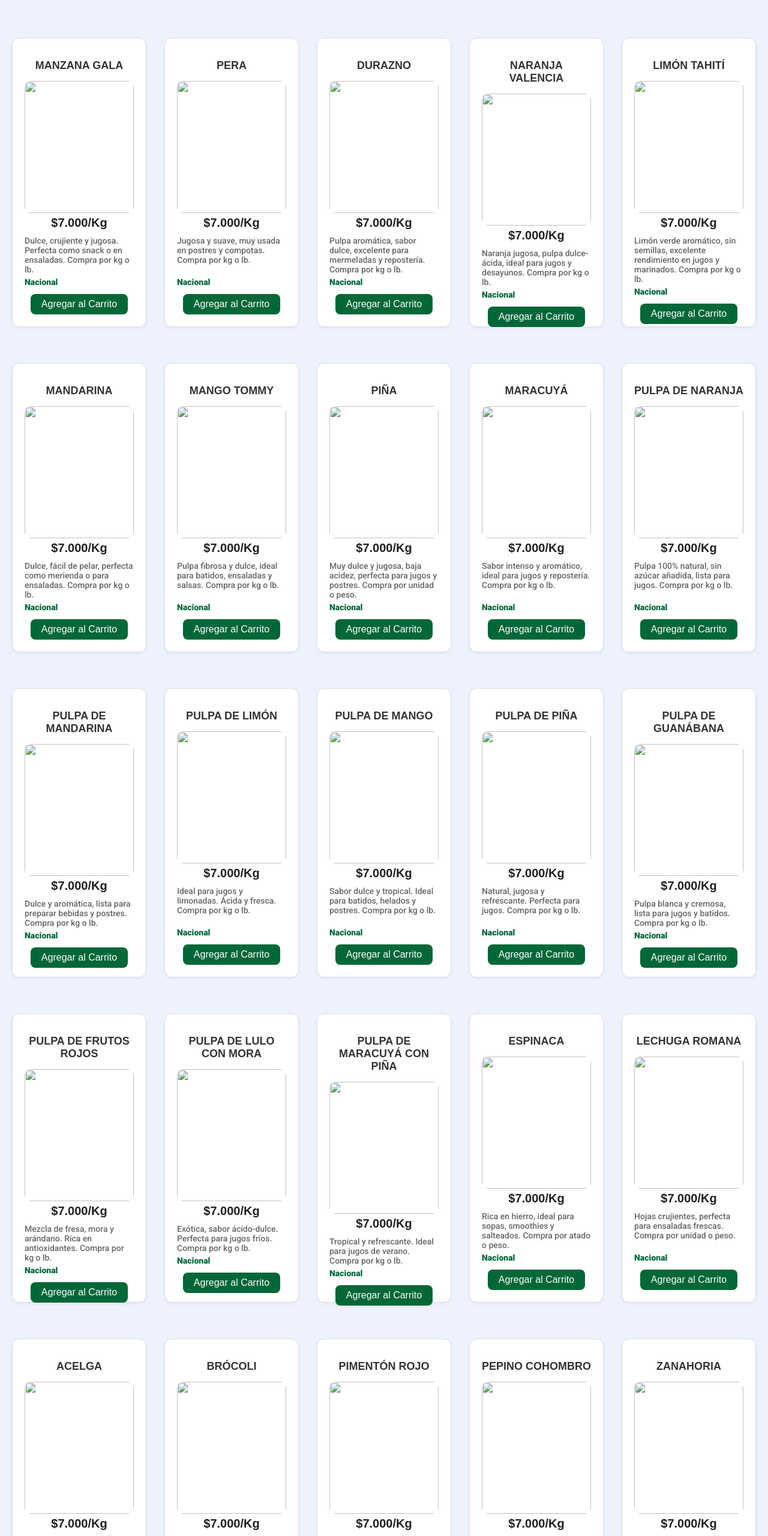
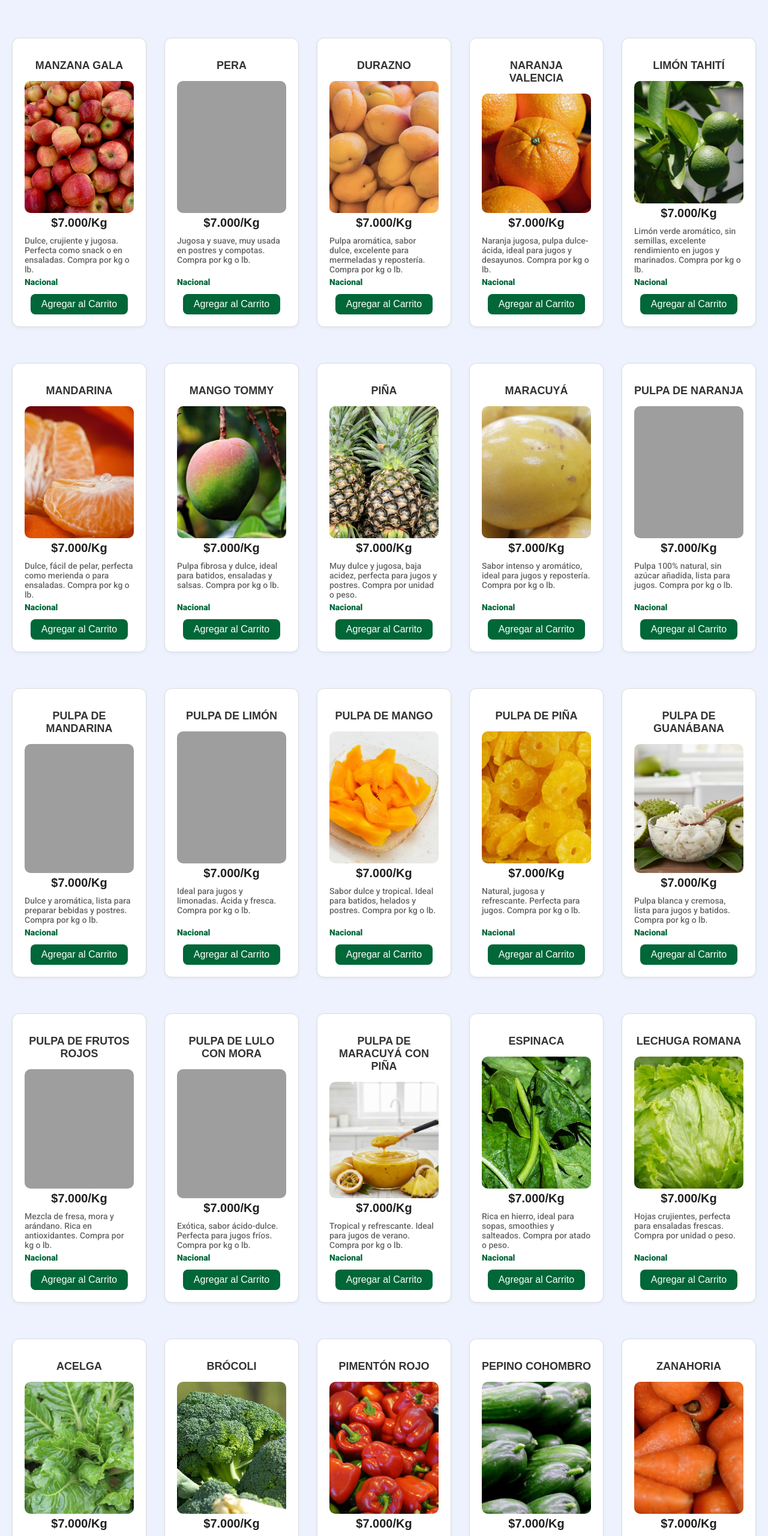
Before and after one commit to diarybynat01/Verdeli-APPM, a plain HTML site: page productos.html in a window 1280 px wide. Shown: the part 160-2720 px from the top of the page at 60% size. Drawn offline with Linux system fonts and the light colour scheme; the site is published under a folder, as on GitHub Pages, so addresses that start at the root find nothing; a web font is replaced by a local one.

Commit message:
corrección en la visualización de las imágenes de los productos

```diff
--- a/productos.html
+++ b/productos.html
@@ -78,7 +78,7 @@
       <div class="contenedor-items">
         <div class="item">
           <span class="titulo-item">Manzana Gala</span>
-          <img src="/verdeli-appm/img/manzanas.jpg" alt="" class="img-item" />
+          <img src="./img/manzanas.jpg" alt="" class="img-item" />
           <span class="precio-item" data-kilo="7000" data-libra="3200"
             >$7.000/Kg</span
           >
@@ -92,7 +92,7 @@
 
         <div class="item">
           <span class="titulo-item">Pera</span>
-          <img src="/verdeli-appm/img/peras.jpg" alt="" class="img-item" />
+          <img src="./img/peras.jpg" alt="" class="img-item" />
           <span class="precio-item" data-kilo="7000" data-libra="3200"
             >$7.000/Kg</span
           >
@@ -105,7 +105,7 @@
 
         <div class="item">
           <span class="titulo-item">Durazno</span>
-          <img src="/verdeli-appm/img/duraznos.jpg" alt="" class="img-item" />
+          <img src="./img/duraznos.jpg" alt="" class="img-item" />
           <span class="precio-item" data-kilo="7000" data-libra="3200"
             >$7.000/Kg</span
           >
@@ -119,7 +119,7 @@
 
         <div class="item">
           <span class="titulo-item">Naranja Valencia</span>
-          <img src="/verdeli-appm/img/Naranja.jpg" alt="" class="img-item" />
+          <img src="./img/Naranja.jpg" alt="" class="img-item" />
           <span class="precio-item" data-kilo="7000" data-libra="3200"
             >$7.000/Kg</span
           >
@@ -133,7 +133,7 @@
 
         <div class="item">
           <span class="titulo-item">Limón Tahití</span>
-          <img src="/verdeli-appm/img/Limon.jpg" alt="" class="img-item" />
+          <img src="./img/Limon.jpg" alt="" class="img-item" />
           <span class="precio-item" data-kilo="8000" data-libra="4000"
             >$7.000/Kg</span
           >
@@ -147,7 +147,7 @@
 
         <div class="item">
           <span class="titulo-item">Mandarina</span>
-          <img src="/verdeli-appm/img/Mandarina.jpg" alt="" class="img-item" />
+          <img src="./img/Mandarina.jpg" alt="" class="img-item" />
           <span class="precio-item" data-kilo="8000" data-libra="4000"
             >$7.000/Kg</span
           >
@@ -161,7 +161,7 @@
 
         <div class="item">
           <span class="titulo-item">Mango Tommy</span>
-          <img src="/verdeli-appm/img/Mango Tommy.jpg" alt="" class="img-item" />
+          <img src="./img/Mango Tommy.jpg" alt="" class="img-item" />
           <span class="precio-item" data-kilo="7000" data-libra="3200"
             >$7.000/Kg</span
           >
@@ -175,7 +175,7 @@
 
         <div class="item">
           <span class="titulo-item">Piña</span>
-          <img src="/verdeli-appm/img/Piña.jpg" alt="" class="img-item" />
+          <img src="./img/Piña.jpg" alt="" class="img-item" />
           <span class="precio-item" data-kilo="7000" data-libra="3200"
             >$7.000/Kg</span
           >
@@ -189,7 +189,7 @@
 
         <div class="item">
           <span class="titulo-item">Maracuyá</span>
-          <img src="/verdeli-appm/img/Maracuyá.jpg" alt="" class="img-item" />
+          <img src="./img/Maracuyá.jpg" alt="" class="img-item" />
           <span class="precio-item" data-kilo="7000" data-libra="3200"
             >$7.000/Kg</span
           >
@@ -203,7 +203,7 @@
 
         <div class="item">
           <span class="titulo-item">Pulpa de naranja</span>
-          <img src="/verdeli-appm/img/Pulpa de naranja.jpg" alt="" class="img-item" />
+          <img src="./img/Pulpa de naranja.jpg" alt="" class="img-item" />
           <span class="precio-item" data-kilo="8000" data-libra="4000"
             >$7.000/Kg</span
           >
@@ -217,7 +217,7 @@
 
         <div class="item">
           <span class="titulo-item">Pulpa de mandarina</span>
-          <img src="/verdeli-appm/img/Pulpa de mandarina.jpg" alt="" class="img-item" />
+          <img src="./img/Pulpa de mandarina.jpg" alt="" class="img-item" />
           <span class="precio-item" data-kilo="8000" data-libra="4000"
             >$7.000/Kg</span
           >
@@ -231,7 +231,7 @@
 
         <div class="item">
           <span class="titulo-item">Pulpa de limón</span>
-          <img src="/verdeli-appm/img/pulpa limon.jpg" alt="" class="img-item" />
+          <img src="./img/pulpa limon.jpg" alt="" class="img-item" />
           <span class="precio-item" data-kilo="8000" data-libra="4000"
             >$7.000/Kg</span
           >
@@ -244,7 +244,7 @@
 
         <div class="item">
           <span class="titulo-item">Pulpa de mango</span>
-          <img src="/verdeli-appm/img/Mango pulpa.jpg" alt="" class="img-item" />
+          <img src="./img/Mango pulpa.jpg" alt="" class="img-item" />
           <span class="precio-item" data-kilo="8000" data-libra="4000"
             >$7.000/Kg</span
           >
@@ -258,7 +258,7 @@
 
         <div class="item">
           <span class="titulo-item">Pulpa de piña</span>
-          <img src="/verdeli-appm/img/Pulpa de piña.jpg" alt="" class="img-item" />
+          <img src="./img/Pulpa de piña.jpg" alt="" class="img-item" />
           <span class="precio-item" data-kilo="8000" data-libra="4000"
             >$7.000/Kg</span
           >
@@ -272,7 +272,7 @@
 
         <div class="item">
           <span class="titulo-item">Pulpa de guanábana</span>
-          <img src="/verdeli-appm/img/pulpa-de-guanabana.png" alt="" class="img-item" />
+          <img src="./img/pulpa-de-guanabana.png" alt="" class="img-item" />
           <span class="precio-item" data-kilo="8000" data-libra="4000"
             >$7.000/Kg</span
           >
@@ -286,7 +286,7 @@
 
         <div class="item">
           <span class="titulo-item">Pulpa de frutos rojos</span>
-          <img src="/verdeli-appm/img/pulpa de frutos rojos.png" alt="" class="img-item" />
+          <img src="./img/pulpa de frutos rojos.png" alt="" class="img-item" />
           <span class="precio-item" data-kilo="8000" data-libra="4000"
             >$7.000/Kg</span
           >
@@ -300,7 +300,7 @@
 
         <div class="item">
           <span class="titulo-item">Pulpa de lulo con mora</span>
-          <img src="/verdeli-appm/img/lulo mora.png" alt="" class="img-item" />
+          <img src="./img/lulo mora.png" alt="" class="img-item" />
           <span class="precio-item" data-kilo="8000" data-libra="4000"
             >$7.000/Kg</span
           >
@@ -314,7 +314,7 @@
 
         <div class="item">
           <span class="titulo-item">Pulpa de maracuyá con piña</span>
-          <img src="/verdeli-appm/img/maracuya piña.png" alt="" class="img-item" />
+          <img src="./img/maracuya piña.png" alt="" class="img-item" />
           <span class="precio-item" data-kilo="8000" data-libra="4000"
             >$7.000/Kg</span
           >
@@ -328,7 +328,7 @@
 
         <div class="item">
           <span class="titulo-item">Espinaca</span>
-          <img src="/verdeli-appm/img/Espinaca.jpg" alt="" class="img-item" />
+          <img src="./img/Espinaca.jpg" alt="" class="img-item" />
           <span class="precio-item" data-kilo="7000" data-libra="3200"
             >$7.000/Kg</span
           >
@@ -342,7 +342,7 @@
 
         <div class="item">
           <span class="titulo-item">Lechuga Romana</span>
-          <img src="/verdeli-appm/img/Lechuga.jpg" alt="" class="img-item" />
+          <img src="./img/Lechuga.jpg" alt="" class="img-item" />
           <span class="precio-item" data-kilo="7000" data-libra="3200"
             >$7.000/Kg</span
           >
@@ -356,7 +356,7 @@
 
         <div class="item">
           <span class="titulo-item">Acelga</span>
-          <img src="/verdeli-appm/img/Acelga.jpg" alt="" class="img-item" />
+          <img src="./img/Acelga.jpg" alt="" class="img-item" />
           <span class="precio-item" data-kilo="7000" data-libra="3200"
             >$7.000/Kg</span
           >
@@ -370,7 +370,7 @@
 
         <div class="item">
           <span class="titulo-item">Brócoli</span>
-          <img src="/verdeli-appm/img/Brocolí.jpg" alt="" class="img-item" />
+          <img src="./img/Brocolí.jpg" alt="" class="img-item" />
           <span class="precio-item" data-kilo="7000" data-libra="3200"
             >$7.000/Kg</span
           >
@@ -384,7 +384,7 @@
 
         <div class="item">
           <span class="titulo-item">Pimentón rojo</span>
-          <img src="/verdeli-appm/img/Pimenton Rojo.jpg" alt="" class="img-item" />
+          <img src="./img/Pimenton Rojo.jpg" alt="" class="img-item" />
           <span class="precio-item" data-kilo="7000" data-libra="3200"
             >$7.000/Kg</span
           >
@@ -398,7 +398,7 @@
 
         <div class="item">
           <span class="titulo-item">Pepino cohombro</span>
-          <img src="/verdeli-appm/img/Pepino.jpg" alt="" class="img-item" />
+          <img src="./img/Pepino.jpg" alt="" class="img-item" />
           <span class="precio-item" data-kilo="7000" data-libra="3200"
             >$7.000/Kg</span
           >
@@ -412,7 +412,7 @@
 
         <div class="item">
           <span class="titulo-item">Zanahoria</span>
-          <img src="/verdeli-appm/img/Zanahoria.jpg" alt="" class="img-item" />
+          <img src="./img/Zanahoria.jpg" alt="" class="img-item" />
           <span class="precio-item" data-kilo="7000" data-libra="3200"
             >$7.000/Kg</span
           >
@@ -427,7 +427,7 @@
         <div class="item">
           <span class="titulo-item">Papa criolla</span>
           <img
-            src="/verdeli-appm/img/papa-criolla-3432646_1280.jpg"
+            src="./img/papa-criolla-3432646_1280.jpg"
             alt=""
             class="img-item"
           />
@@ -443,7 +443,7 @@
 
         <div class="item">
           <span class="titulo-item">Yuca</span>
-          <img src="/verdeli-appm/img/yuca.jpg" alt="" class="img-item" />
+          <img src="./img/yuca.jpg" alt="" class="img-item" />
           <span class="precio-item" data-kilo="7000" data-libra="3200"
             >$7.000/Kg</span
           >
@@ -457,7 +457,7 @@
 
         <div class="item">
           <span class="titulo-item">Jugo de naranja</span>
-          <img src="/verdeli-appm/img/Jugo de naranja.jpg" alt="" class="img-item" />
+          <img src="./img/Jugo de naranja.jpg" alt="" class="img-item" />
           <span class="precio-item" data-kilo="7000" data-libra="3200"
             >$7.000/Kg</span
           >
@@ -468,7 +468,7 @@
 
         <div class="item">
           <span class="titulo-item">Jugo de mandarina</span>
-          <img src="/verdeli-appm/img/jugo mandarina.png" alt="" class="img-item" />
+          <img src="./img/jugo mandarina.png" alt="" class="img-item" />
           <span class="precio-item" data-kilo="7000" data-libra="3200"
             >$7.000/Kg</span
           >
@@ -479,7 +479,7 @@
 
         <div class="item">
           <span class="titulo-item">Jugo de guayaba</span>
-          <img src="/verdeli-appm/img/jugo de guayaba.png" alt="" class="img-item" />
+          <img src="./img/jugo de guayaba.png" alt="" class="img-item" />
           <span class="precio-item" data-kilo="7000" data-libra="3200"
             >$7.000/Kg</span
           >
@@ -490,7 +490,7 @@
 
         <div class="item">
           <span class="titulo-item">Jugo tropical (piña + mango)</span>
-          <img src="/verdeli-appm/img/piña mango.png" alt="" class="img-item" />
+          <img src="./img/piña mango.png" alt="" class="img-item" />
           <span class="precio-item" data-kilo="7000" data-libra="3200"
             >$7.000/Kg</span
           >
@@ -504,7 +504,7 @@
 
         <div class="item">
           <span class="titulo-item">Jugo cítrico (naranja + mandarina)</span>
-          <img src="/verdeli-appm/img/naranja mandarina.png" alt="" class="img-item" />
+          <img src="./img/naranja mandarina.png" alt="" class="img-item" />
           <span class="precio-item" data-kilo="7000" data-libra="3200"
             >$7.000/Kg</span
           >
@@ -517,7 +517,7 @@
 
         <div class="item">
           <span class="titulo-item">Jugo andino (lulo + mora) </span>
-          <img src="/verdeli-appm/img/jugo lulo mora.png" alt="" class="img-item" />
+          <img src="./img/jugo lulo mora.png" alt="" class="img-item" />
           <span class="precio-item" data-kilo="7000" data-libra="3200"
             >$7.000/Kg</span
           >
@@ -530,7 +530,7 @@
           <span class="titulo-item"
             >Detox verde (espinaca + manzana + piña)</span
           >
-          <img src="/verdeli-appm/img/jugo verde.png" alt="" class="img-item" />
+          <img src="./img/jugo verde.png" alt="" class="img-item" />
           <span class="precio-item" data-kilo="7000" data-libra="3200"
             >$7.000/Kg</span
           >
@@ -541,7 +541,7 @@
 
         <div class="item">
           <span class="titulo-item">Energizante (maracuyá + jengibre) </span>
-          <img src="/verdeli-appm/img/maracuya gengibre.png" alt="" class="img-item" />
+          <img src="./img/maracuya gengibre.png" alt="" class="img-item" />
           <span class="precio-item" data-kilo="7000" data-libra="3200"
             >$7.000/Kg</span
           >
@@ -554,7 +554,7 @@
           <span class="titulo-item"
             >Antioxidante (frutos rojos + naranja)
           </span>
-          <img src="/verdeli-appm/img/antioxidante.png" alt="" class="img-item" />
+          <img src="./img/antioxidante.png" alt="" class="img-item" />
           <span class="precio-item" data-kilo="7000" data-libra="3200"
             >$7.000/Kg</span
           >
```
